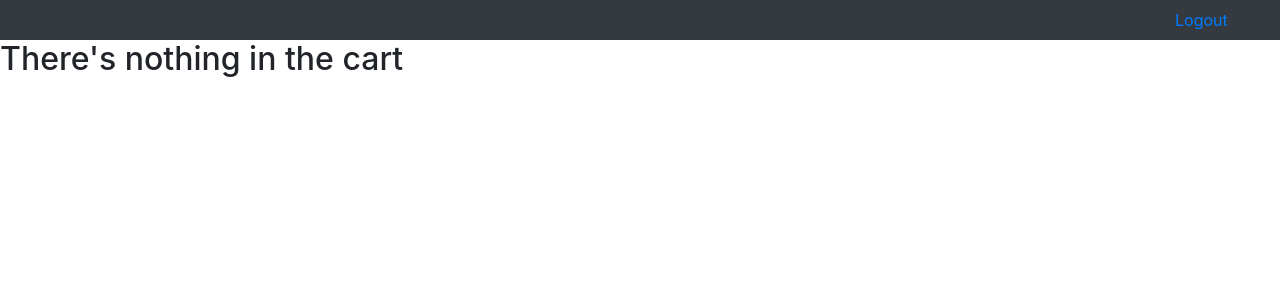
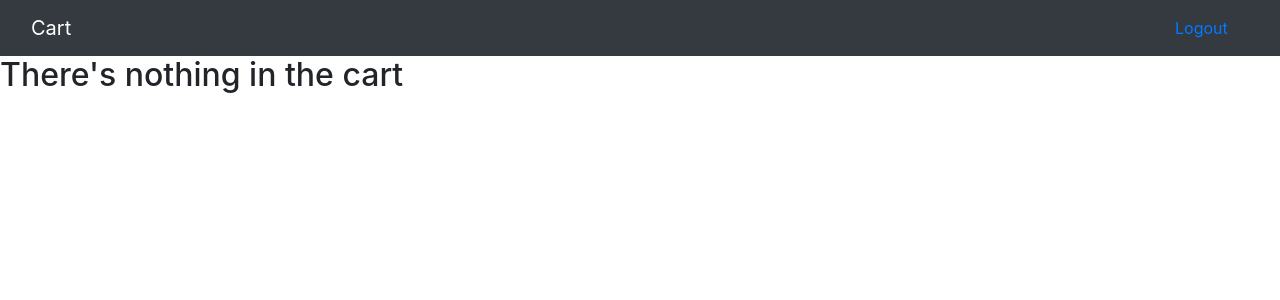
Before and after one commit to srajsonu/DPhi-Assignment, a Django app: page /cart/ in a window 1280 px wide. Shown: the top 300 px of the page. Run offline with Django 3.2, Linux system fonts and the light colour scheme; a user stored in the database is signed in; data comes from the database, SQL or seed files in the repository; both versions use the stored data as it was after the commit; some libraries are stand-ins or nearby versions.

Commit message:
minor changes

```diff
--- a/templates/dashboard/cart.html
+++ b/templates/dashboard/cart.html
@@ -1,10 +1,10 @@
 {% extends 'base.html' %}
-
+{% block header %} Cart {% endblock %}
 {% block content %}
 
 {% if order.get_cart_items is not 0 %}
 <div id='cart-card' class="container col s12 m12 l12">
-    <div class="card horizontal">
+    <div class="card horizontal" style="margin-top: 20px">
       <div class="card-stacked">
         <div class="card-content">
           <div class="row">
@@ -27,7 +27,7 @@
 {% endif %}
 
 {% for item in items %}
-<div id='cart-card' class="container col s12 m12 l12">
+<div id='cart-card' class="container col s12 m12 l12" style="margin-top: 20px">
   <div class="card horizontal">
     <div class="card-stacked">
       <div class="card-content">
@@ -42,9 +42,9 @@
           </div>
           <div class="col l3 m3 s3">
             Quantity:<br>
-            <a class="btn btn-small btn-flat" href="{% url 'user:cart_action' item.product.id 0 %}"><i class="material-icons">remove</i></a>
+            <a class="btn" href="{% url 'user:cart_action' item.product.id 0 %}" style="color: red">remove</a>
               {{ item.quantity }}
-            <a class="btn btn-secondary" href="{% url 'user:cart_action' item.product.id 1 %}">add</a>
+            <a class="btn btn-secondary" href="{% url 'user:cart_action' item.product.id 1 %}">+</a>
           </div>
           <div class="col l3 m3 s3">
            Price:<br>Rs. {{ item.get_total }}
--- a/user/urls.py
+++ b/user/urls.py
@@ -5,7 +5,6 @@ from . import views
 app_name = 'user'
 urlpatterns = [
     path('', views.signin, name='signin'),
-
     path('index/', views.index, name='index'),
     path('signup/<int:user>/', views.signup_type, name='signup_type'),
     path('signup/post/<int:user>/', views.signup, name='signup'),
--- a/user/views.py
+++ b/user/views.py
@@ -1,13 +1,10 @@
 import datetime
 
-from django.contrib.auth import logout, authenticate, login, get_user_model
+from django.contrib.auth import logout, authenticate, login
 from django.contrib.auth.decorators import login_required
 from django.http import HttpResponse, HttpResponseRedirect
 from django.shortcuts import render, redirect
-
-# Create your views here.
 from django.urls import reverse
-
 from .forms import UserForm, PlantsForm
 from .models import Plants, OrderItem, Order, ShippingAddress
 
@@ -30,8 +27,8 @@ def signin(request):
         else:
             return HttpResponse('Your account is not active')
 
+    return render(request, 'user/signin.html')
 
-    return render(request, 'user/signin.html')
 
 # def SignIn(request):
 #     if not request.user.is_authenticated:
@@ -233,4 +230,4 @@ def process_order(request):
         pincode=request.POST['pincode'],
     )
 
-    return redirect('user:dashboard')
+    return HttpResponse('Order Successfully placed')
```
Also changed, not shown: db.sqlite3.
